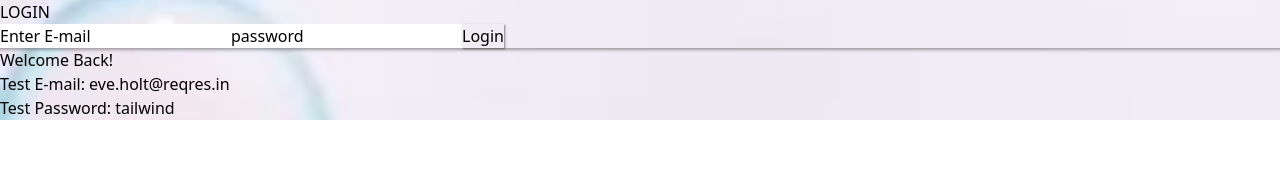
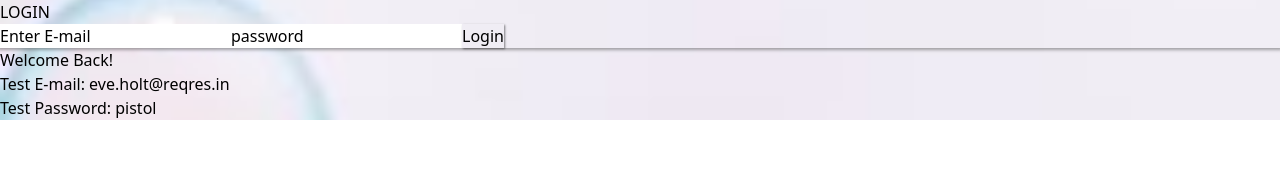
Before and after one commit to yashdatir1999/HackerKernel, a React (Vite) app: page / in a window 1280 px wide. Shown: the top 187 px of the page. Built offline with nearby package versions, Linux system fonts and the light colour scheme.

Commit message:
show product page miner changes done

```diff
--- a/src/components/Login.jsx
+++ b/src/components/Login.jsx
@@ -61,7 +61,7 @@ const Login = ({ setIsLoggedIn }) => {
         <h1 className='text-4xl mb-5'>Welcome Back!</h1>
 
         <h4 className='font-semibold'>Test E-mail: <span className='font-light	'>eve.holt@reqres.in</span></h4>
-        <h4 className='font-semibold	'>Test Password: <span className='font-light	'>tailwind</span></h4>
+        <h4 className='font-semibold	'>Test Password: <span className='font-light	'>pistol</span></h4>
 
       </div>
     </div>
--- a/src/components/ShowProducts.jsx
+++ b/src/components/ShowProducts.jsx
@@ -32,7 +32,7 @@ const ShowProducts = () => {
         />
         {
             (filterProducts.length === 0) ?
-            <p className='text-red-600 text-2xl font-mono'>No Product Found</p> :
+            <p className='text-red-600 text-2xl font-mono'>No Product Found!</p> :
             <>
             {filterProducts.map((product , idx)=>(
                 <ul key={idx} className='backdrop-blur-md shadow-md flex w-[80%] p-2 mb-2 justify-between'>
@@ -40,7 +40,7 @@ const ShowProducts = () => {
                     <li>{product.productName}</li>
                     </div>
                     <div className='w-[30%]'>
-                    <li className=''>{product.productPrice}</li>
+                    <li className=''>₹ {product.productPrice}</li>
                     </div>
                     <div className='w-[10%] mr-[-10%] flex items-end flex-col'>
                     <Link to={`/home/EditProduct/${idx}`}><FaRegEdit />
```
